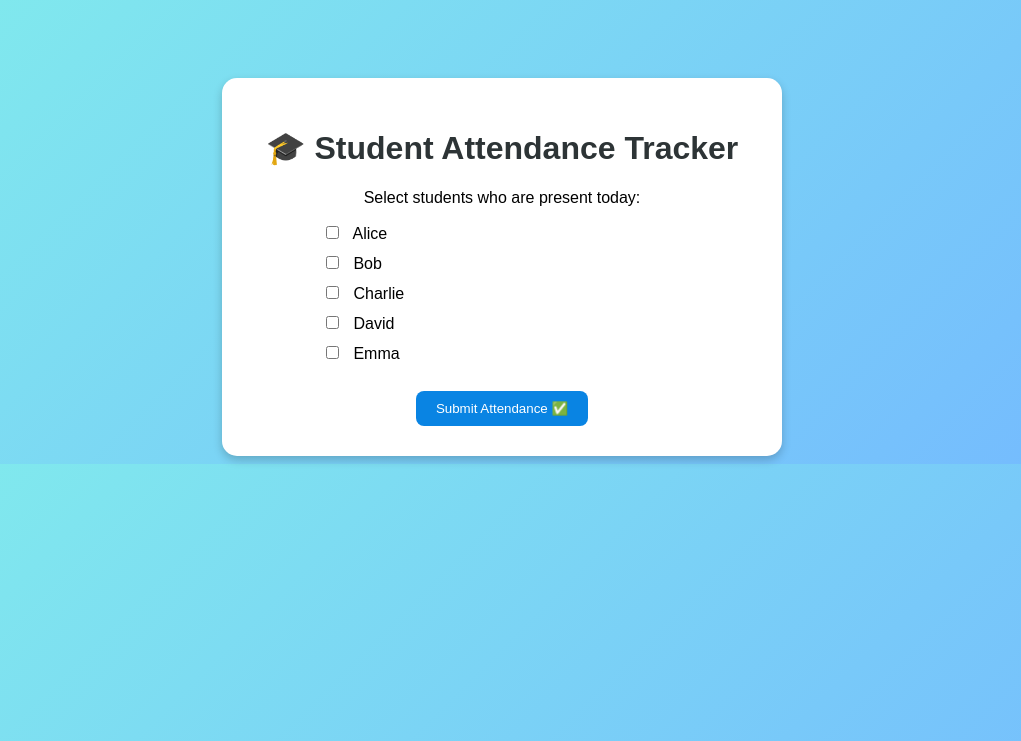
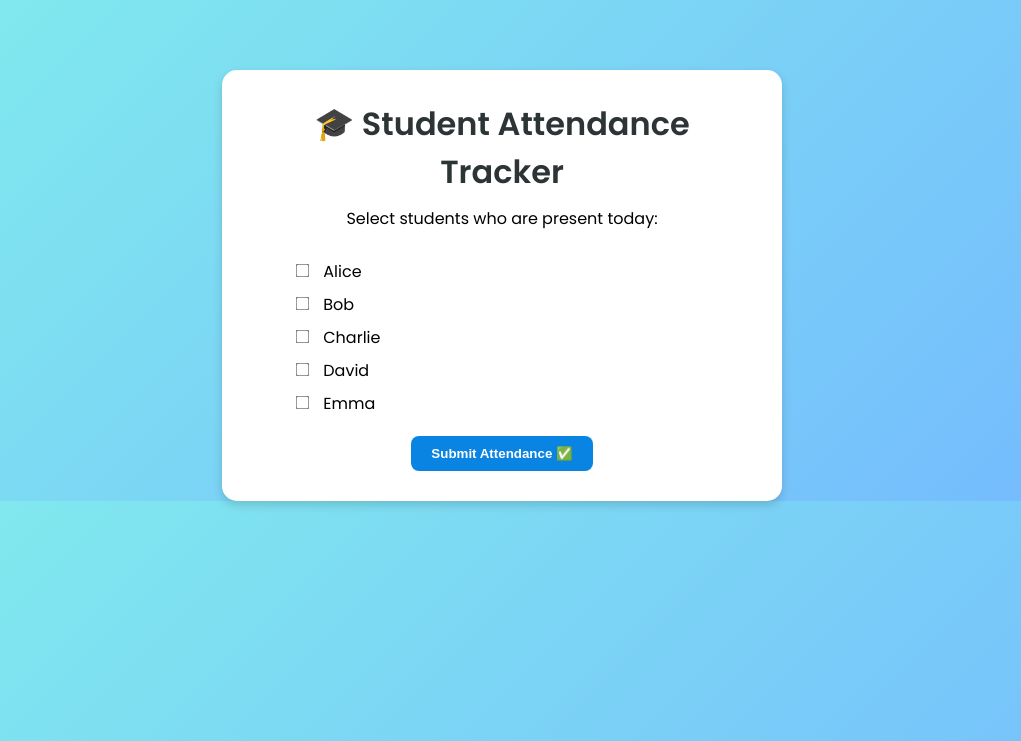
Before and after one commit to CharithasreeVanamala/casestudy, a Flask app: page / in a window 1280 px wide. Shown: the top 741 px of the page, without its empty margins (138-1159 px from the left). Run offline with Flask 2, Linux system fonts and the light colour scheme.

Commit message:
Update index.html

```diff
--- a/templates/index.html
+++ b/templates/index.html
@@ -3,12 +3,14 @@
 <head>
     <meta charset="UTF-8">
     <title>Student Attendance Tracker</title>
+    <link href="https://fonts.googleapis.com/css2?family=Poppins:wght@300;400;600&display=swap" rel="stylesheet">
     <style>
         body {
             font-family: 'Poppins', sans-serif;
             background: linear-gradient(135deg, #81ecec, #74b9ff);
             text-align: center;
             padding-top: 70px;
+            margin: 0;
         }
         .card {
             background: white;
@@ -16,19 +18,27 @@
             margin: auto;
             padding: 30px;
             border-radius: 15px;
-            box-shadow: 0 4px 10px rgba(0,0,0,0.2);
+            box-shadow: 0 4px 10px rgba(0,0,0,0.15);
         }
         h1 {
             color: #2d3436;
+            margin: 0 0 10px;
+        }
+        p { margin: 10px 0 20px; }
+        .students {
+            text-align: left;
+            margin-left: 40px;
+            max-height: 220px;
+            overflow-y: auto;
         }
         label {
             display: block;
-            margin: 10px;
-            text-align: left;
-            margin-left: 70px;
+            margin: 8px 0;
+            font-weight: 500;
         }
         input[type="checkbox"] {
             margin-right: 10px;
+            transform: scale(1.05);
         }
         button {
             background-color: #0984e3;
@@ -37,6 +47,8 @@
             padding: 10px 20px;
             border-radius: 8px;
             cursor: pointer;
+            font-weight: 600;
+            margin-top: 12px;
         }
         button:hover {
             background-color: #0652DD;
@@ -48,10 +60,11 @@
         <h1>🎓 Student Attendance Tracker</h1>
         <p>Select students who are present today:</p>
         <form action="/attendance" method="POST">
-            {% for s in students %}
-                <label><input type="checkbox" name="present" value="{{ s }}"> {{ s }}</label>
-            {% endfor %}
-            <br>
+            <div class="students">
+                {% for s in students %}
+                    <label><input type="checkbox" name="present" value="{{ s }}"> {{ s }}</label>
+                {% endfor %}
+            </div>
             <button type="submit">Submit Attendance ✅</button>
         </form>
     </div>
```
